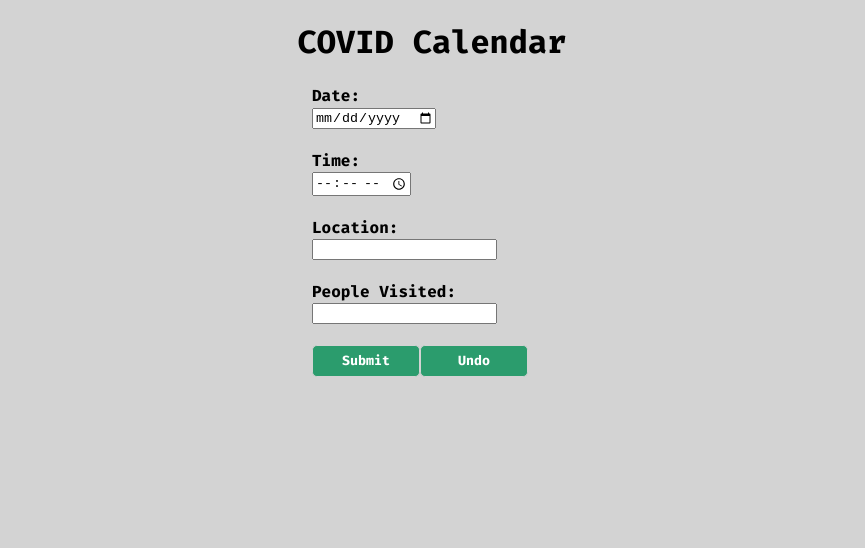
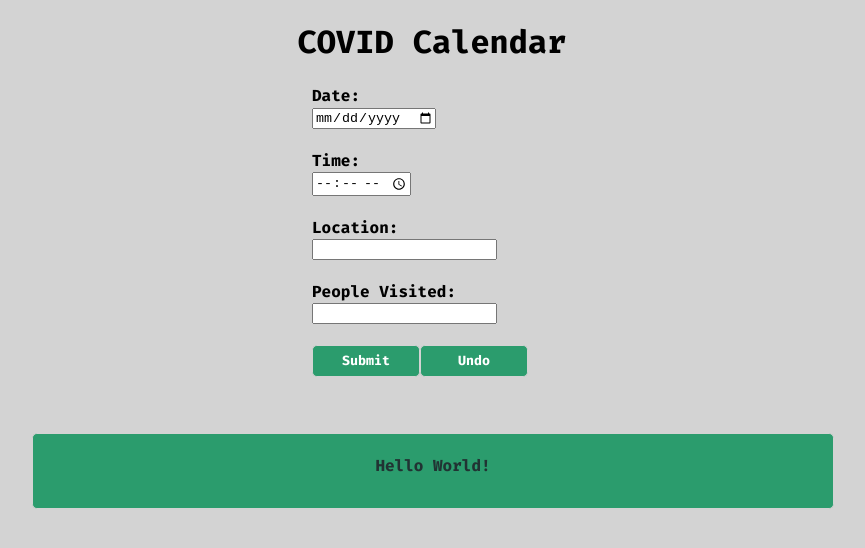
Before and after one commit to bhashbrown/CovidCalendar, a React app: page / in a window 1280 px wide. Shown: the top 548 px of the page, without its empty margins (208-1073 px from the left). Built offline with nearby package versions, Linux system fonts and the light colour scheme.

Commit message:
added more components are started work on CalContainer

```diff
--- a/src/js/components/App.jsx
+++ b/src/js/components/App.jsx
@@ -1,7 +1,7 @@
 import React from 'react';
 // import { render } from 'react-dom';
 import Form from './Form.jsx';
-// import CalContainer from './CalContainer.jsx';
+import CalContainer from './CalContainer.jsx';
 
 class App extends React.Component {
   constructor(props) {
@@ -63,7 +63,7 @@ class App extends React.Component {
 
   render() {
     const {
-      date, time, location, people,
+      date, time, location, people, entry,
     } = this.state;
     return (
       <div>
@@ -79,9 +79,9 @@ class App extends React.Component {
           location={location}
           people={people}
         />
-        {/* <CalContainer
-          entry={this.state.entry}
-        /> */}
+        <CalContainer
+          entry={entry}
+        />
       </div>
     );
   }
--- /dev/null
+++ b/src/js/components/CalBox.jsx
@@ -0,0 +1,16 @@
+import React from 'react';
+
+// import CalEntry from './CalEntry.jsx';
+
+const CalBox = (props) => {
+  const { entry, date } = props;
+  return (
+    <div className="cal-box">
+      <h1>{date}</h1>
+      <p>Hello World!</p>
+      {/* <CalEntry /> */}
+    </div>
+  );
+};
+
+export default CalBox;
--- a/src/js/components/CalContainer.jsx
+++ b/src/js/components/CalContainer.jsx
@@ -0,0 +1,57 @@
+/* eslint-disable react/prop-types */
+/* eslint-disable no-plusplus */
+import React from 'react';
+
+import CalBox from './CalBox.jsx';
+
+// const CalContainer = (props) => {
+
+// };
+
+class CalContainer extends React.Component {
+  constructor(props) {
+    super(props);
+    this.state = {
+      dateArr: [],
+    };
+  }
+
+  // create an array of dates based on props.entry array of objects
+  componentDidMount() {
+    const { entry } = this.props;
+    let dateArr = [];
+    for (let i = 0; i < entry.length; i++) {
+      if (!dateArr.includes(entry[i].date)) {
+        dateArr.push(entry[i].date);
+      }
+    }
+    dateArr = dateArr.sort();
+    this.setState({ dateArr });
+  }
+
+  render() {
+    const { dateArr } = this.state;
+    const { entry } = this.props;
+    const CalBoxArr = [];
+    for (let i = 0; i < dateArr.length; i++) {
+      CalBoxArr.push(
+        <CalBox
+          id={`calbox${i}`}
+          entry={entry}
+          date={dateArr[i]}
+        />,
+      );
+    }
+    return (
+      <div className="cal-container">
+        <CalBox
+          entry={entry}
+          date={dateArr[0]}
+        />
+        {CalBoxArr}
+      </div>
+    );
+  }
+}
+
+export default CalContainer;
--- a/src/js/components/Form.jsx
+++ b/src/js/components/Form.jsx
@@ -1,3 +1,4 @@
+/* eslint-disable react/prop-types */
 import React from 'react';
 
 const Form = (props) => {
--- a/src/style.css
+++ b/src/style.css
@@ -56,6 +56,15 @@ body {
     max-width: 50rem;
 }
 
+.cal-container {
+    display: flex;
+    flex-direction: column;
+    width: 70%;
+    margin: 3rem auto 0rem auto;
+    font-family: 'Fira Code', monospace;
+    max-width: 50rem;
+}
+
 .cal-box {
     text-align: center;
     color: rgb(33, 51, 51);
```
Also changed, not shown: src/js/components/CalEntry.jsx (added), 1 other file (tests, documents, lock files or other folders).
